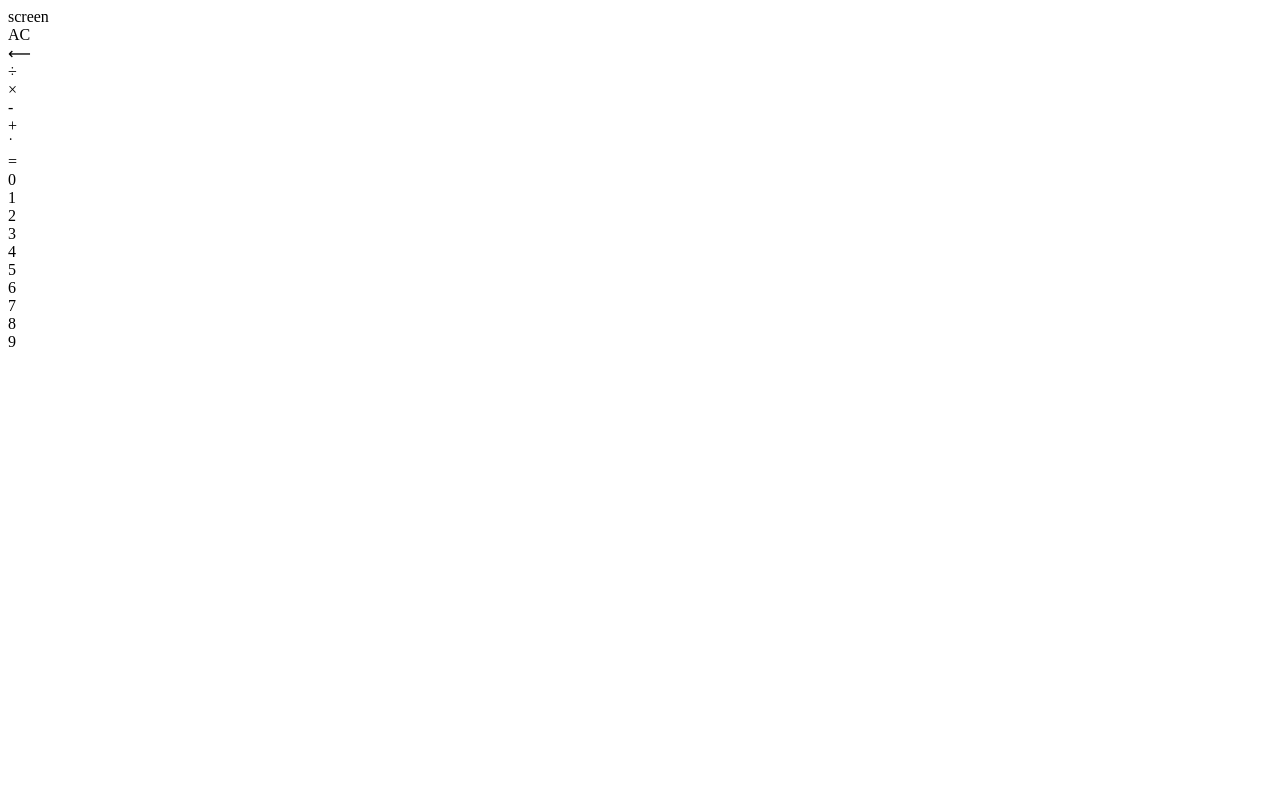
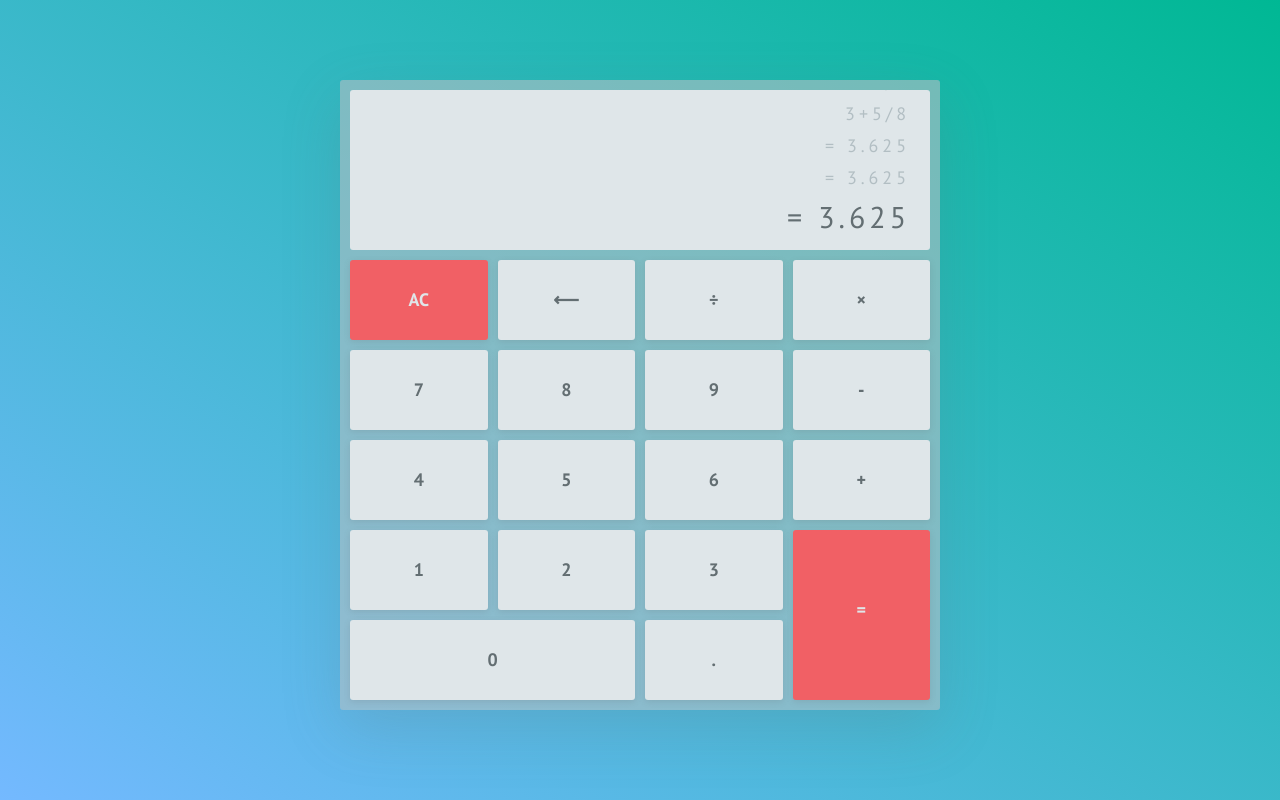
Before and after one commit to amr-adel/fcc-calculator, a plain HTML site: page index.html in a window 1280 px wide. Drawn offline with Linux system fonts and the light colour scheme.

Commit message:
Add layout styles

```diff
--- a/index.html
+++ b/index.html
@@ -3,15 +3,22 @@
 <head>
     <meta charset="UTF-8">
     <meta name="viewport" content="width=device-width, initial-scale=1.0">
-    <link href="https://fonts.googleapis.com/css?family=Raleway:400,600" rel="stylesheet">
+    <link href="https://fonts.googleapis.com/css?family=PT+Sans:400,700" rel="stylesheet">
     <link rel="stylesheet" href="styles.css">
-    <title>Simple Calculator</title>
+    <title>JavaScript Calculator</title>
 </head>
 <body>
 
     <section class="calculator" id="calculator">
         <div class="screen" id="screen">
-            screen
+            <div class="line-wrap" id="line-wrap">
+                <p class="line">3+5/8</p>
+                <p class="line">3+5/8</p>
+                <p class="line">3+5/8</p>
+                <p class="line">= 3.625</p>
+                <p class="line">= 3.625</p>
+                <p class="line">= 3.625</p>
+            </div>
         </div>
 
         <div class="btn" id="ac">AC</div>
@@ -20,7 +27,7 @@
         <div class="btn" id="multiply">&times;</div>
         <div class="btn" id="subtract">&dash;</div>
         <div class="btn" id="add">&plus;</div>
-        <div class="btn" id="decimal">&dot;</div>
+        <div class="btn" id="decimal">.</div>
         <div class="btn" id="equal">&equals;</div>
 
         <div class="btn" id="no0">0</div>
--- a/styles.css
+++ b/styles.css
@@ -0,0 +1,135 @@
+* {
+    margin: 0;
+    padding: 0;
+    box-sizing: border-box;
+}
+
+html {
+    height: 100%;
+    font-family: 'PT Sans', sans-serif;
+    font-size: 18px;
+    background-image: linear-gradient(to top right, #74b9ff, #00b894);
+    color: #636e72;
+}
+
+.calculator {
+    display: grid;
+    grid-template-columns: 1fr 1fr 1fr 1fr;
+    grid-template-rows: 20vh 1fr 1fr 1fr 1fr 1fr;
+    grid-column-gap: 10px;
+    grid-row-gap: 10px;
+    width: 80vw;
+    max-width: 600px;
+    margin: 10vh auto 0;
+    padding: 10px;
+    background-color: rgba(178, 190, 195, .6);
+    box-shadow: 0 20px 60px rgba(99, 110, 114, .2);
+    border-radius: 3px;
+}
+
+.screen {
+    grid-area: 1 / 1 / 2 / 5;
+    background-color: #dfe6e9;
+    border-radius: 3px;
+    line-height: 32px;
+    letter-spacing: 4px;
+    padding: 15px 20px;
+    text-align: right;
+    color: #b2bec3;
+    position: relative;
+    overflow: hidden;
+}
+
+.line-wrap {
+    position: absolute;
+    right: 20px;
+    bottom: 10px;
+}
+
+.line:last-child {
+    font-size: 30px;
+    color: #636e72;
+    line-height: 46px;
+}
+
+.btn {
+    background-color: #dfe6e9;
+    border-radius: 3px;
+    text-align: center;
+    font-weight: 700;
+    height: 10vh;
+    line-height: 10vh;
+    display: block;
+    box-shadow: 0 2px 6px rgba(99, 110, 114, .2);
+    cursor: default;
+    transition: all .1s ease-out;
+
+    -moz-user-select: -moz-none;
+	-ms-user-select: none;
+	-webkit-user-select: none;
+	user-select: none;
+}
+
+#ac {grid-area: 2 / 1;}
+#del {grid-area: 2 / 2;}
+#divide {grid-area: 2 / 3;}
+#multiply {grid-area: 2 / 4;}
+#subtract {grid-area: 3 / 4;}
+#add {grid-area: 4 / 4;}
+#decimal {grid-area: 6 / 3;}
+#equal {grid-area: 5 / 4 / 7 / 5; height: auto; line-height: 20vh;}
+
+#no0 {grid-area: 6 / 1 / 7 / 3;}
+#no1 {grid-area: 5 / 1;}
+#no2 {grid-area: 5 / 2;}
+#no3 {grid-area: 5 / 3;}
+#no4 {grid-area: 4 / 1;}
+#no5 {grid-area: 4 / 2;}
+#no6 {grid-area: 4 / 3;}
+#no7 {grid-area: 3 / 1;}
+#no8 {grid-area: 3 / 2;}
+#no9 {grid-area: 3 / 3;}
+
+#del,
+#divide,
+#multiply,
+#subtract,
+#add,
+#decimal,
+#equal {
+/*    font-size: 20px;*/
+}
+
+#ac,
+#equal {
+    color: #dfe6e9;
+    background-color: #f16065;
+}
+
+#ac:hover,
+#equal:hover {
+    background-color: #e16065;
+}
+
+#ac:active,
+#equal:active {
+    color: #f16065;
+    background-color: #cfd6d9;
+}
+
+.btn:hover {
+    background-color: #cfd6d9;
+    box-shadow: 0 1px 3px rgba(99, 110, 114, .6);
+}
+
+.btn:active {
+    color: #dfe6e9;
+    background-color: #e16065;
+}
+
+@media screen and (max-width: 414px) {
+    .calculator {
+        width: 95vw;
+        margin: 5vh auto;
+    }
+}
```
